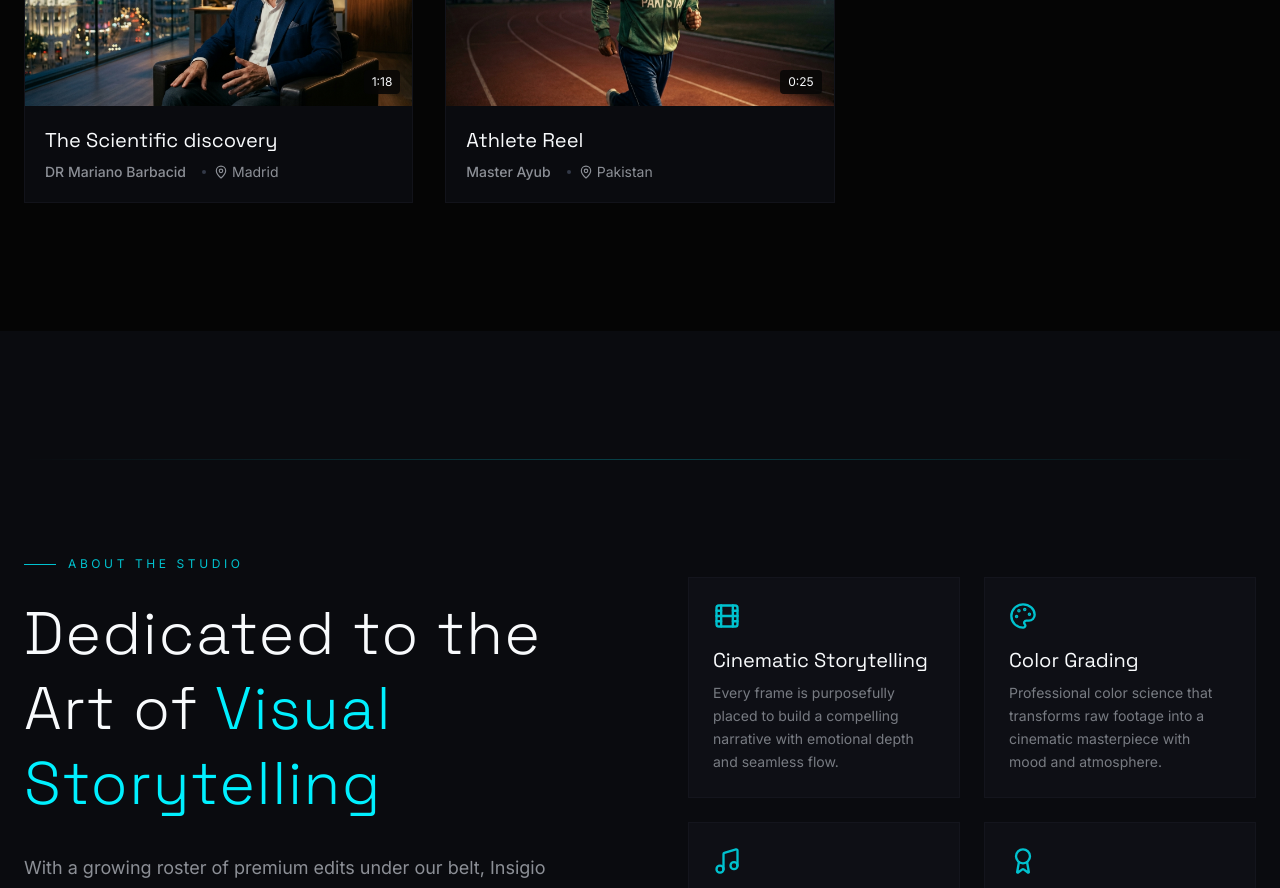
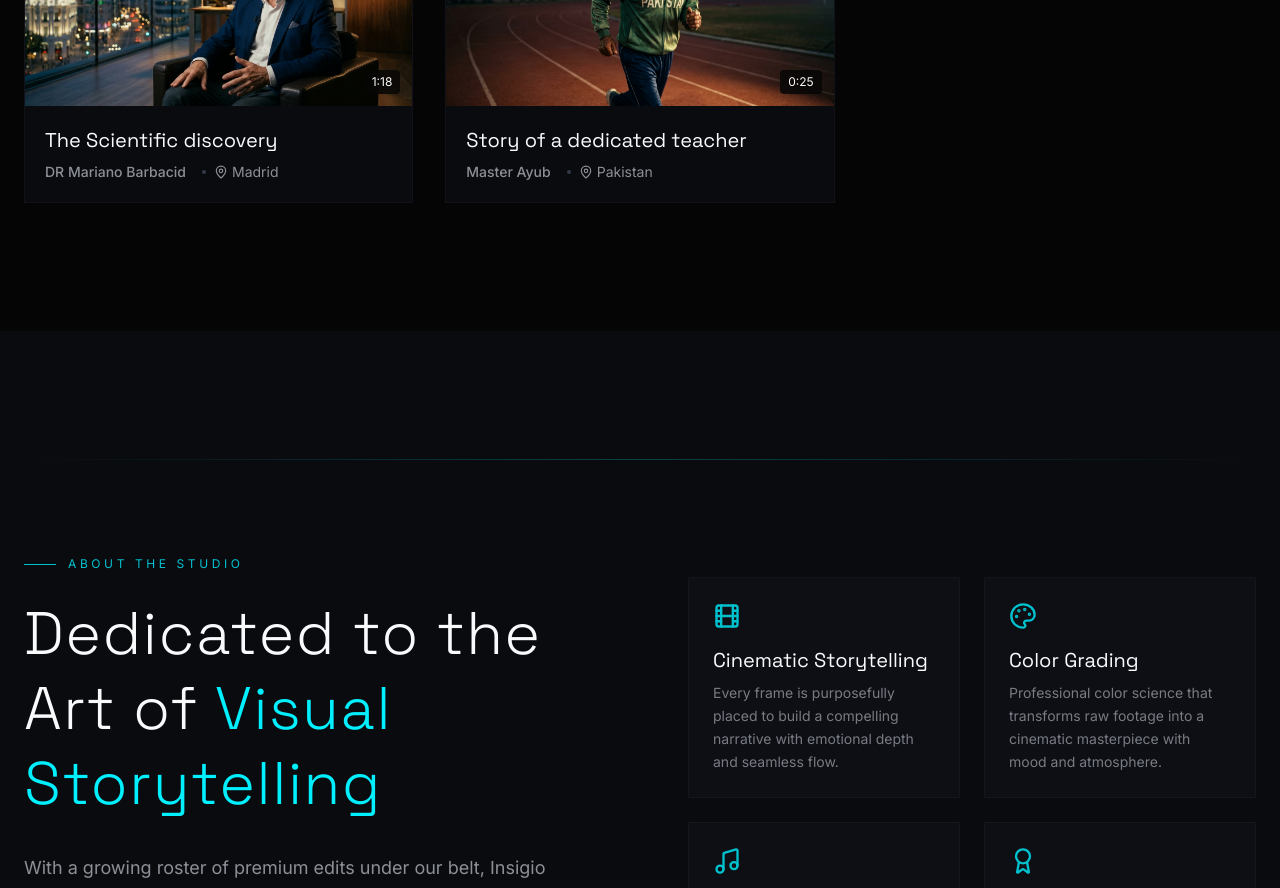
Before and after one commit to Zain-The-Coder/Insigio_Editz, a Next.js app: page / in a window 1280 px wide. Shown: the part 2740-3628 px from the top of the page. Built offline with nearby package versions, Linux system fonts and the light colour scheme.

Commit message:
one line change

```diff
--- a/src/data/portfolio.ts
+++ b/src/data/portfolio.ts
@@ -149,7 +149,7 @@ export const portfolioItems: PortfolioItem[] = [
   },
   {
     id: 12,
-    title: "Athlete Reel",
+    title: "Story of a dedicated teacher",
     couple: "Master Ayub",
     location: "Pakistan",
     duration: "0:25",
```
